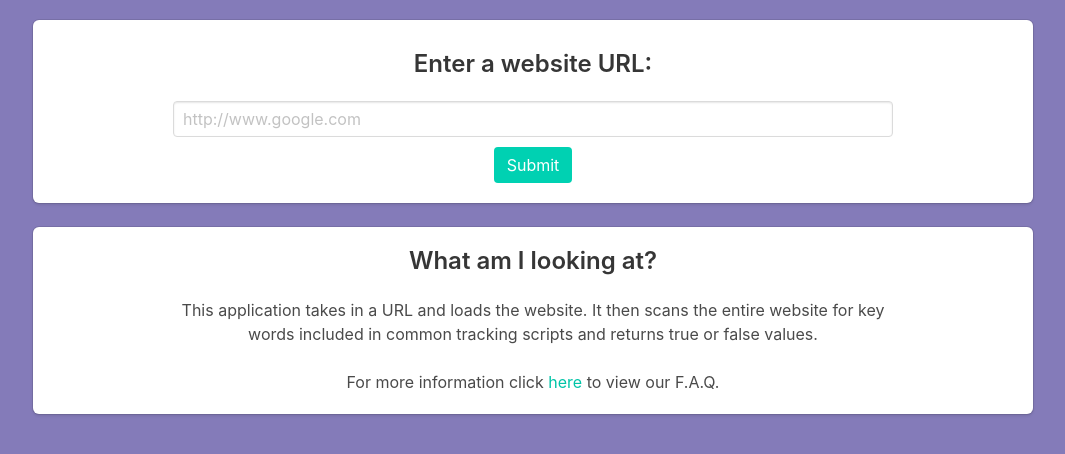
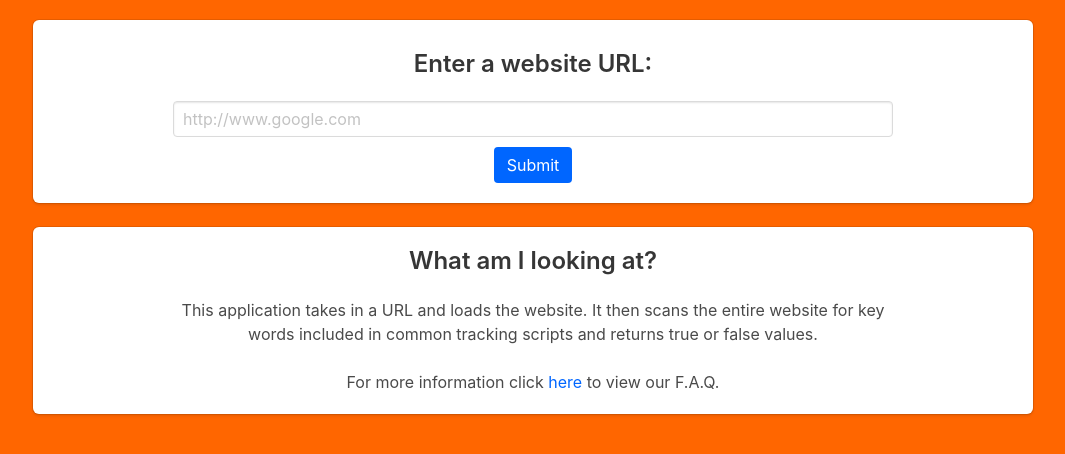
Before and after one commit to tonyjsouthern/Scraper-FE, a website: page app/index.html in a window 1280 px wide. Shown: the whole page, without its empty margins (107-1172 px from the left). Drawn offline with nearby package versions, Linux system fonts and the light colour scheme; files that its build step writes are made by us from their sources.

Commit message:
changed color scheme

```diff
--- a/app/styles/main.scss
+++ b/app/styles/main.scss
@@ -9,14 +9,14 @@
 }
 
 html {
-    background-color: #847bb9 !important;
+    background-color: #ff6600 !important;
     height: 100%;
 }
 
 
 
 body {
-  background-color: #847bb9;
+  background-color: #ff6600;
   height: 100%;
   font-family: 'Helvetica Neue', Helvetica, Arial, sans-serif;
   color: #333;
@@ -47,6 +47,10 @@ body {
   margin-bottom: 2px !important;
 }
 
+.button.submit {
+  background-color: #0066ff !important;
+}
+
 .cont {
   margin: 20px auto;
   width: 1000px;
@@ -71,7 +75,7 @@ margin-top: 10px;
 
 
 .faq {
-  color: #00c4a7;
+  color: #0066ff;
   cursor: pointer;
 }
 
@@ -137,5 +141,5 @@ p.title.is-5 {
 }
 
 header.modal-card-head {
-  background-color: #00d1b2 !important;
+  background-color: #0066ff !important;
 }
```
